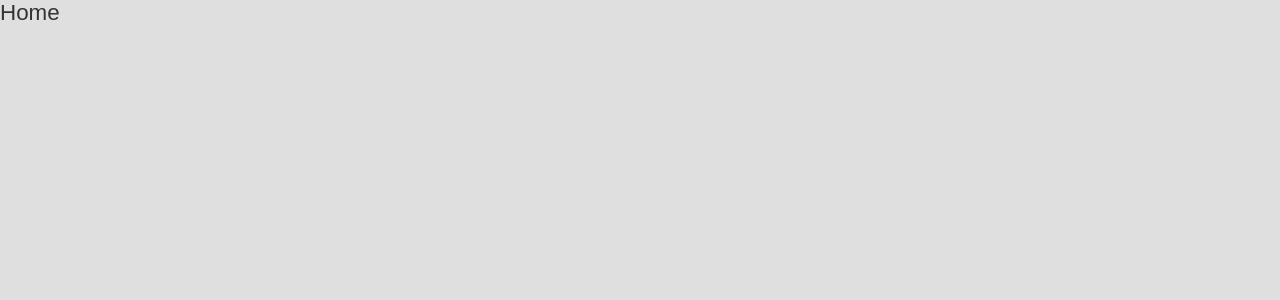
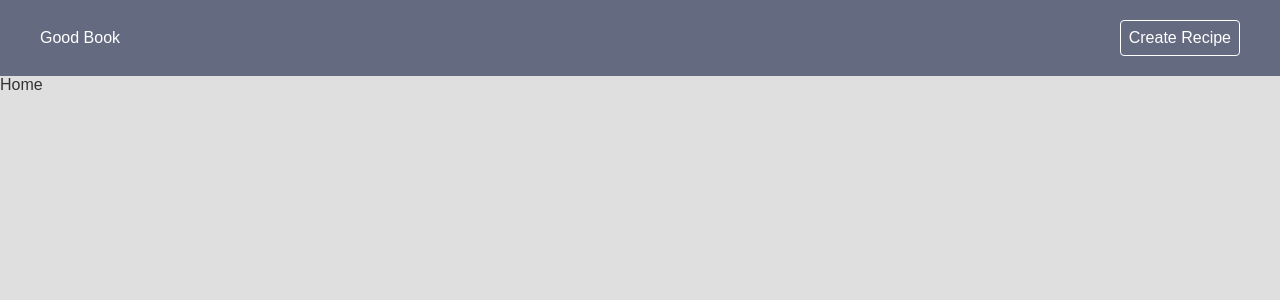
Before and after one commit to narmanguebraun/react-recipe-book, a React (Create React App) app: page / in a window 1280 px wide. Shown: the top 300 px of the page. Built offline with nearby package versions, Linux system fonts and the light colour scheme.

Commit message:
add a Navbar

```diff
--- a/src/App.js
+++ b/src/App.js
@@ -1,4 +1,6 @@
 import { BrowserRouter, Routes, Route } from 'react-router-dom'
+
+import Navbar from './components/Navbar'
 // Switch replaced by Routes
 import Home from './pages/home/Home'
 import Create from './pages/create/Create'
@@ -11,6 +13,7 @@ function App() {
   return (
     <div className="App">
       <BrowserRouter>
+        <Navbar />
         <Routes>
           <Route path='/' element={<Home />} />
           <Route path='/create' element={<Create />} />
--- /dev/null
+++ b/src/components/Navbar.css
@@ -0,0 +1,28 @@
+.navbar {
+  background: #646B81;
+  padding:20px;
+  color:#fff;
+}
+.navbar nav{
+  display:flex;
+  align-items:center;
+  max-width:1200px;
+  margin:0 auto;
+}
+.navbar a.brand {
+  margin-right:auto;
+  color:#fff;
+  text-decoration:none;
+}
+.navbar a:last-child {
+  color:#fff;
+  text-decoration:none;
+  margin-left: 40px;
+  padding:8px;
+  border:1px solid #fff;
+  border-radius:4px;
+}
+.navbar a:last-child:hover {
+  background:#fff;
+  color:#333;
+}
--- /dev/null
+++ b/src/components/Navbar.js
@@ -0,0 +1,14 @@
+import { Link } from 'react-router-dom'
+
+import './Navbar.css'
+
+export default function Navbar() {
+  return (
+    <div className="navbar">
+      <nav>
+        <Link to="/" className="brand"><h1>Good Book</h1></Link>
+        <Link to="/create">Create Recipe</Link>
+      </nav>
+    </div>
+  )
+}
--- a/src/index.css
+++ b/src/index.css
@@ -4,12 +4,14 @@ html, body, #root {
 body {
   font-family: sans-serif;
   margin:0;
-  font-size:1.4em;
+  font-size:1.0em;
   background:#dfdfdf;
   color:#333;
 }
 h1, h2, h3, p {
   margin: 0;
+  font-weight:400;
+  font-size:1em;
 }
 input, textarea {
   color:#333;
```
